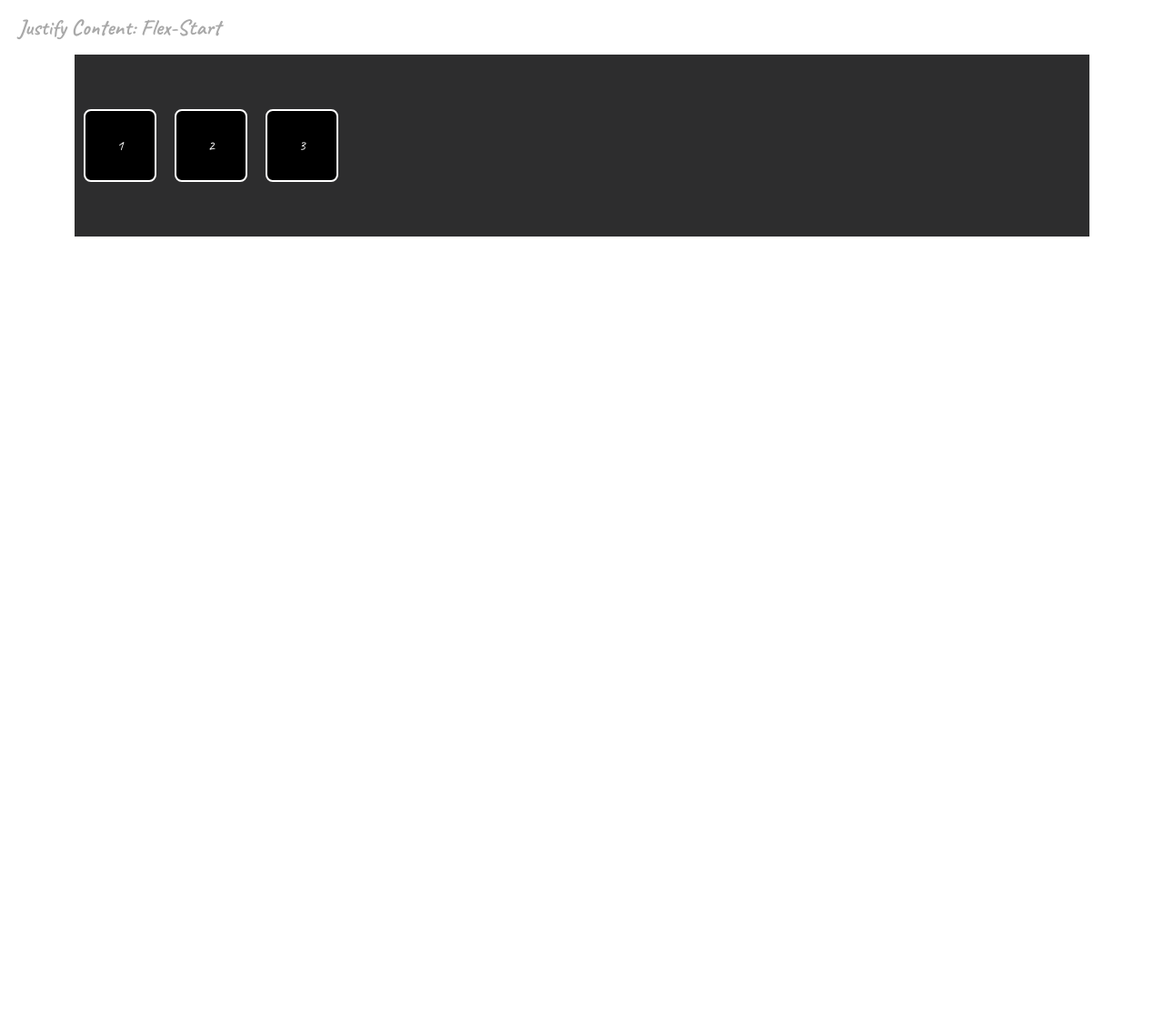
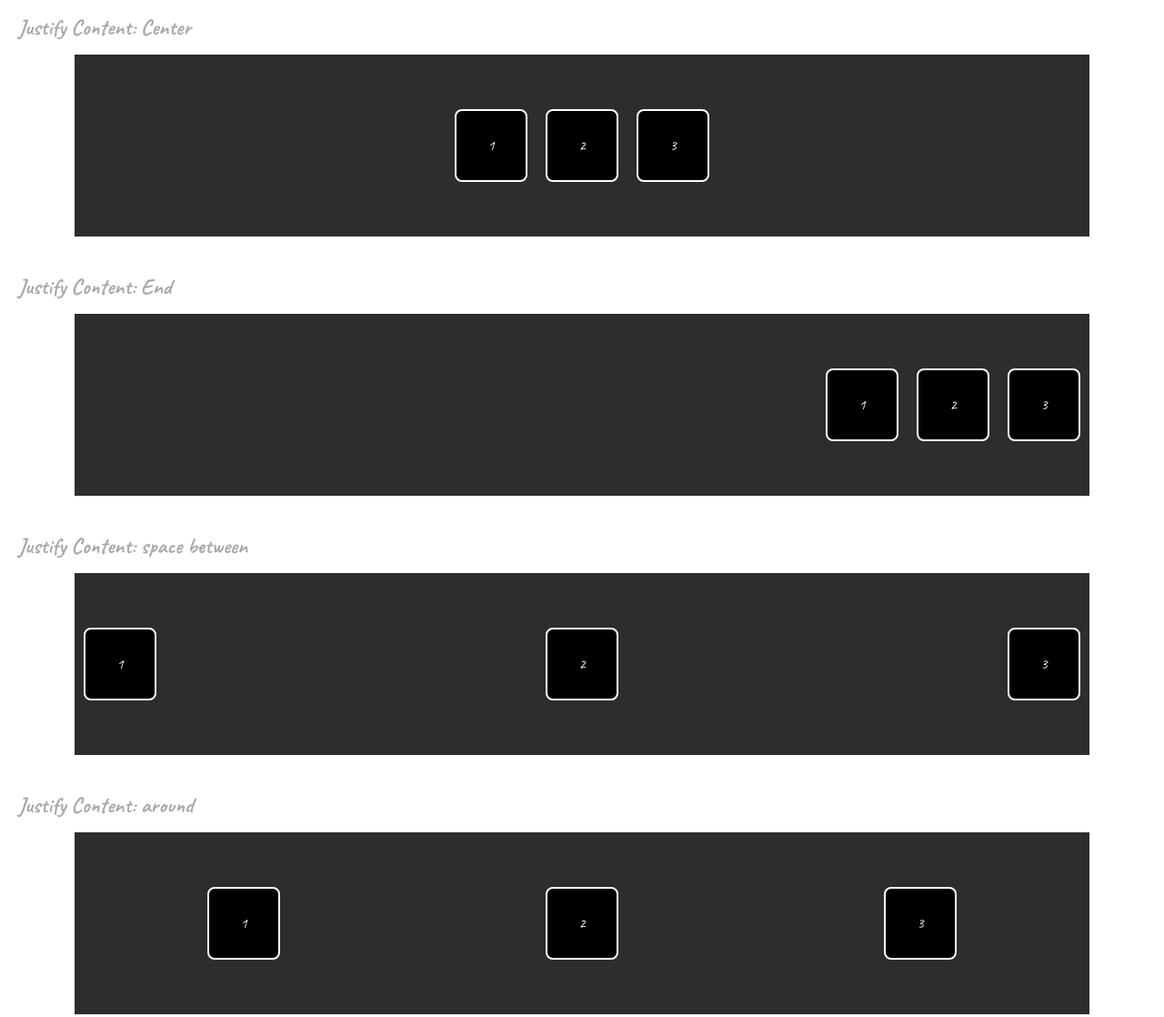
Before and after one commit to Murilow00/progresso-HTML, a plain HTML site: page index.html in a window 1280 px wide. Shown: the part 340-1458 px from the top of the page at 91% size. Before the commit the page ends 800 px from the top, so only its background shows below. Drawn offline with Linux system fonts and the light colour scheme; a web font is replaced by a local one.

Commit message:
finaliza a aula um de flex box

```diff
--- a/assets/styles/index.css
+++ b/assets/styles/index.css
@@ -51,3 +51,18 @@ h2 {
 div {
     color: white;
 }
+
+.justify-center {
+    justify-content: center;
+}
+
+.justify-end {
+    justify-content: end;
+}
+
+.justify-between {
+    justify-content: space-between;
+}
+.justify-around {
+    justify-content: space-around;
+}
--- a/index.html
+++ b/index.html
@@ -23,14 +23,43 @@
     </section>
 
     <section>
-        <h2>Justify Content: Flex-Start</h2>
+        <h2>Justify Content: Center</h2>
 
-        <div class="flex-container">
+        <div class="flex-container justify-center">
+                <div class = "flex-item">1</div>
+                <div class = "flex-item">2</div>
+                <div class = "flex-item">3</div>
+        </div>
+    </section>
+    <section>
+        <h2>Justify Content: End</h2>
+    <div class="flex-container justify-end">
+
+                <div class = "flex-item">1</div>
+                <div class = "flex-item">2</div>
+                <div class = "flex-item">3</div>
+        </div>
+    </section>
+    <section>
+        <h2>Justify Content: space between</h2>
+    <div class="flex-container justify-between">
+
+                <div class = "flex-item">1</div>
+                <div class = "flex-item">2</div>
+                <div class = "flex-item">3</div>
+        </div>
+    </section>
+    <section>
+        <h2>Justify Content: around</h2>
+    <div class="flex-container justify-around">
+
                 <div class = "flex-item">1</div>
                 <div class = "flex-item">2</div>
                 <div class = "flex-item">3</div>
         </div>
     </section>
 
+
+
 </body>
 </html>
```
